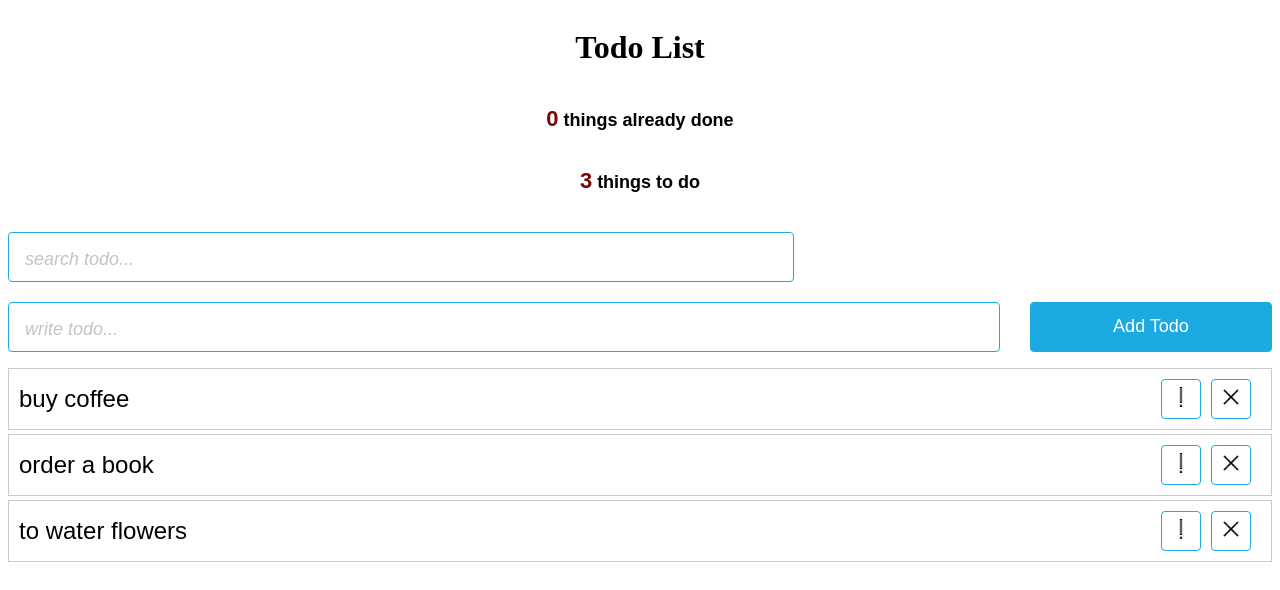
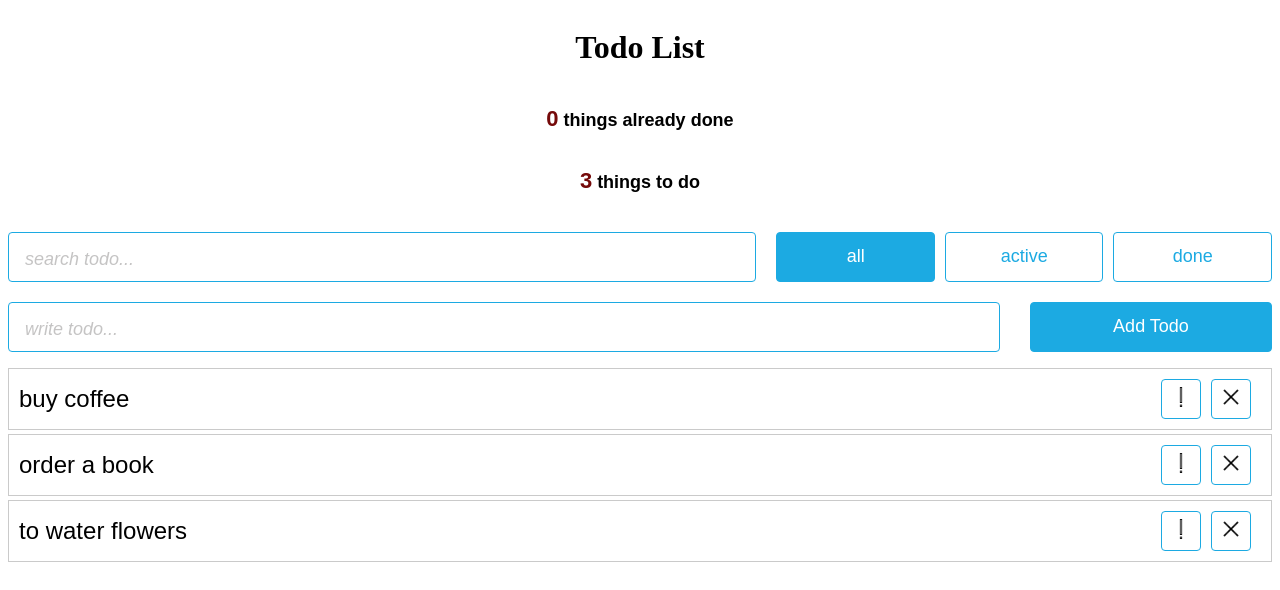
Before and after one commit to alena-shp/todo-app-react, a React (Create React App) app: page / in a window 1280 px wide. Shown: the top 590 px of the page. Built offline with nearby package versions, Linux system fonts and the light colour scheme.

Commit message:
add FilterTodo

```diff
--- a/src/App.js
+++ b/src/App.js
@@ -16,7 +16,8 @@ class App extends React.Component {
       this.CreateItem("order a book"),
       this.CreateItem("to water flowers")
     ],
-    text: ""
+    text: "",
+    filter: "all"
   }
 
   CreateItem(label) {
@@ -78,9 +79,26 @@ class App extends React.Component {
     return items.filter(e => e.label.indexOf(text) > -1)
   }
 
+  filter(items, filter) {
+    switch (filter) {
+      case "all":
+        return items
+      case "active":
+        return items.filter(e => !e.done)
+      case "done":
+        return items.filter(e => e.done)
+      default:
+        return items
+    }
+  }
+
+  onFilterChange = filter => {
+    this.setState({ filter })
+  }
+
   render() {
-    const { todoData, text } = this.state
-    const visibleItem = this.search(todoData, text)
+    const { todoData, text, filter } = this.state
+    const visibleItem = this.filter(this.search(todoData, text), filter)
 
     const counterDone = todoData.filter(e => e.done).length
     const counterNotDone = todoData.length - counterDone
@@ -88,8 +106,10 @@ class App extends React.Component {
       <div className="app">
         <h1 className="app__header">Todo List</h1>
         <CounterTodo done={counterDone} notDone={counterNotDone} />
-        <FilterTodo />
-        <SearchTodo onSearchItem={this.onSearchItem} />
+        <div className="app__search-and-filter">
+          <SearchTodo onSearchItem={this.onSearchItem} />
+          <FilterTodo filter={filter} onFilterChange={this.onFilterChange} />
+        </div>
         <AddItem onAddItem={this.onAddItem} />
         <TodoList
           todos={visibleItem}
--- a/src/FilterTodo.js
+++ b/src/FilterTodo.js
@@ -1,8 +1,29 @@
 import React from "react"
+import classNames from "classnames"
 
 class FilterTodo extends React.Component {
+  buttons = [
+    { name: "all", label: "all" },
+    { name: "active", label: "active" },
+    { name: "done", label: "done" }
+  ]
+
   render() {
-    return <div className="filter-todo"></div>
+    const { onFilterChange, filter } = this.props
+    const buttons = this.buttons.map(btn => {
+      const { name, label } = btn
+
+      const filterBtn = classNames("filter-todo__btn", {
+        "filter-todo__btn--active": filter === name
+      })
+
+      return (
+        <button key={name} onClick={() => onFilterChange(name)} className={filterBtn}>
+          {label}
+        </button>
+      )
+    })
+    return <div className="filter-todo">{buttons}</div>
   }
 }
 
--- a/src/style.scss
+++ b/src/style.scss
@@ -3,6 +3,12 @@
   align-items: center;
   justify-content: center;
   flex-direction: column;
+  &__search-and-filter {
+    display: flex;
+    align-items: center;
+    justify-content: center;
+    width: 100%;
+  }
 }
 
 .list-todo {
@@ -135,22 +141,19 @@
 .search-todo {
   display: flex;
   align-items: center;
-  justify-content: flex-start;
-  width: 100%;
   margin: 20px 0;
+  flex-basis: 60%;
   &__input {
     border: 1px solid #1caae2;
     border-radius: 4px;
-    margin-right: 30px;
+    margin-right: 10px;
     padding: 10px 10px 10px 16px;
     background-color: white;
     font-size: 24px;
     font-family: Arial, Helvetica, sans-serif;
     outline: none;
-    flex-basis: 80%;
     color: black;
-    flex-basis: 60%;
-
+    width: 100%;
   }
   ::placeholder {
     font-size: 18px;
@@ -158,3 +161,42 @@
     font-style: italic;
   }
 }
+
+.filter-todo {
+  display: flex;
+  align-items: center;
+  justify-content: center;
+  flex-basis: 40%;
+  &__btn {
+    width: 100%;
+    border: 1px solid #1caae2;
+    border-radius: 4px;
+    padding: 0;
+    padding: 10px;
+    height: 50px;
+    font-size: 18px;
+    font-family: Arial, Helvetica, sans-serif;
+    color: #1caae2;
+    background-color: white;
+    outline: none;
+    transition: 0.2s;
+    margin-left: 10px;
+
+    &:hover {
+      border: 1px solid #1caae2;
+      background-color: #c2eeff;
+      color: #1caae2;
+    }
+
+    &--active {
+      color: white;
+      background-color: #1caae2;
+
+      &:hover {
+        border: 1px solid #1caae2;
+        background-color: #5ec2e9;
+        color: white;
+      }
+    }
+  }
+}
```
